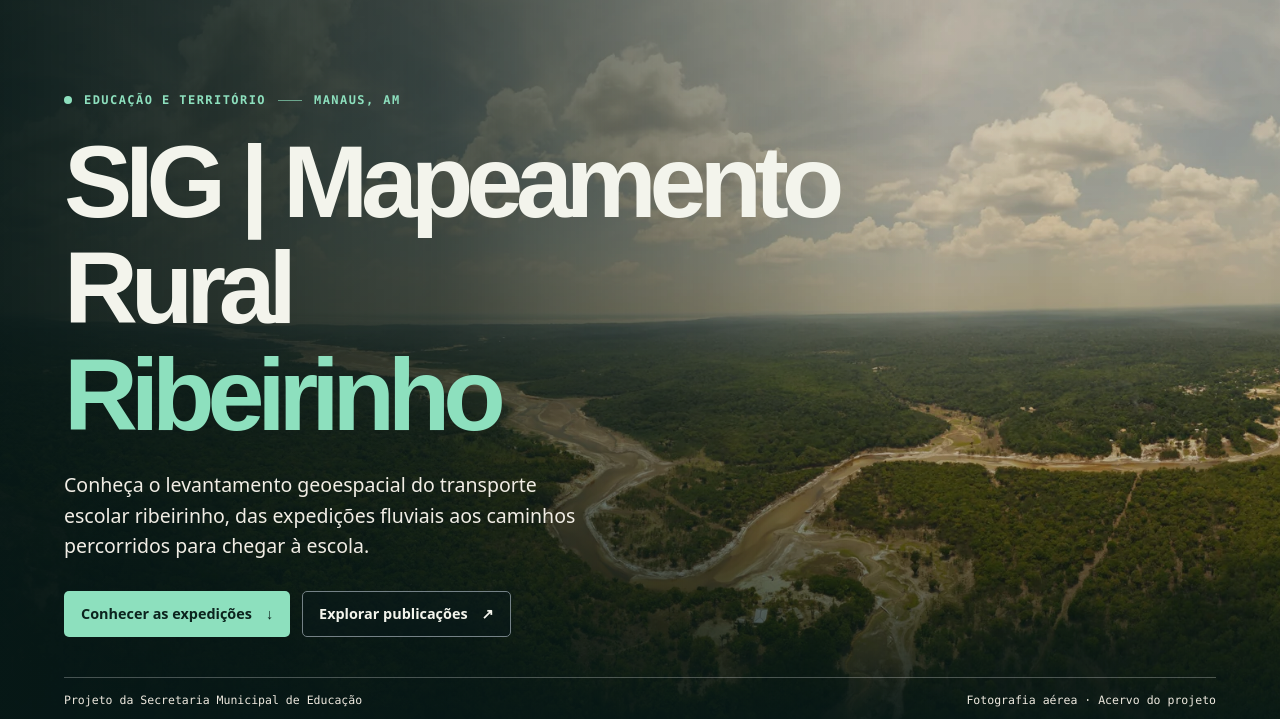
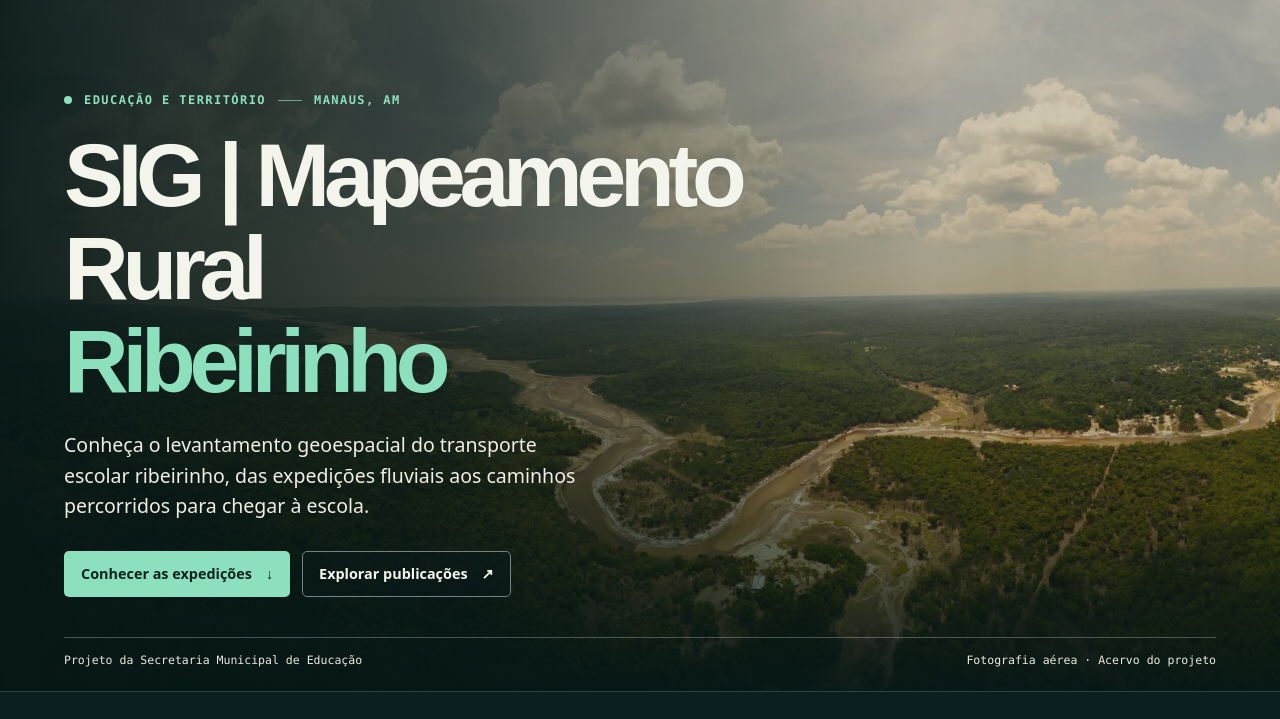
Before and after one commit to Charles-Igeotecnologia/SEMED-Mapeamento-Rural-Ribeirinho, a plain HTML site: page index.html in a window 1280 px wide. Shown: the part 81-800 px from the top of the page. Drawn offline with Linux system fonts and the light colour scheme.

Commit message:
Ajusta a largura do título em telas grandes

```diff
--- a/index.html
+++ b/index.html
@@ -8,7 +8,7 @@
   <meta name="description" content="Conheça o projeto de mapeamento do transporte escolar rural ribeirinho da SEMED Manaus. Explore expedições, rotas e registros de campo.">
   <link rel="icon" href="assets/simbolo.svg" type="image/svg+xml">
   <link rel="stylesheet" href="vendor/leaflet/leaflet.css">
-  <link rel="stylesheet" href="site.css?v=titulo-sig">
+  <link rel="stylesheet" href="site.css?v=titulo-sig-2">
   <script defer src="publicacoes.js"></script>
   <script defer src="site.js"></script>
   <script defer src="vendor/leaflet/leaflet.js"></script>
--- a/site.css
+++ b/site.css
@@ -52,7 +52,7 @@ nav a:hover,footer a:hover{text-decoration:underline;text-underline-offset:4px}
 h1,h2,h3{font-family:var(--display);line-height:1.04;margin:0;text-wrap:balance}
 h1{font-size:clamp(3rem,7.7vw,7.1rem);letter-spacing:-.07em;font-weight:850}
 h2{font-size:clamp(2.3rem,5.5vw,4.8rem);letter-spacing:-.06em;font-weight:800}
-.hero h1{font-size:clamp(1.9rem,8vw,6.6rem)}
+.hero h1{font-size:clamp(1.9rem,7vw,5.7rem)}
 .hero-title-prefix{white-space:nowrap}
 h1 em,h2 em{font-style:normal;color:var(--accent)}
 .hero-description{max-width:540px;margin:22px 0 30px;font-size:clamp(1rem,1.7vw,1.22rem);color:#f1ede5}
```
